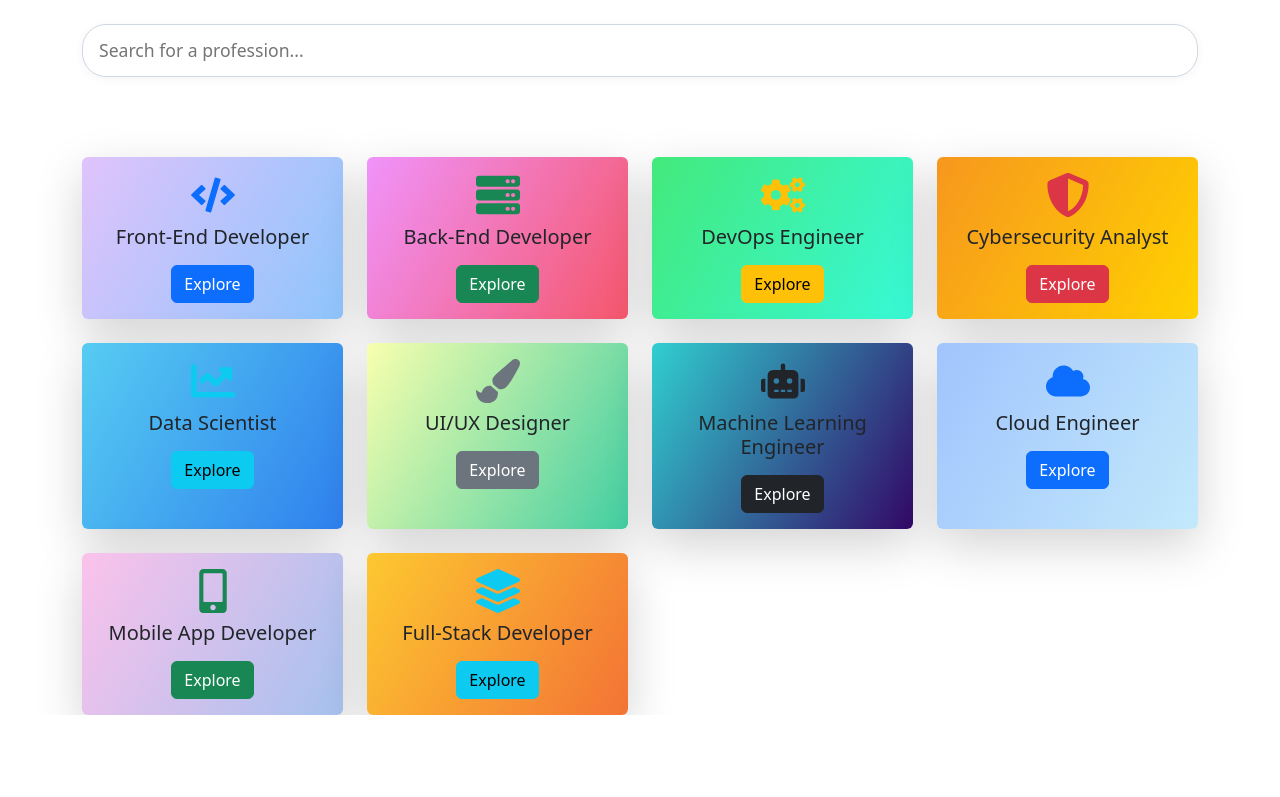
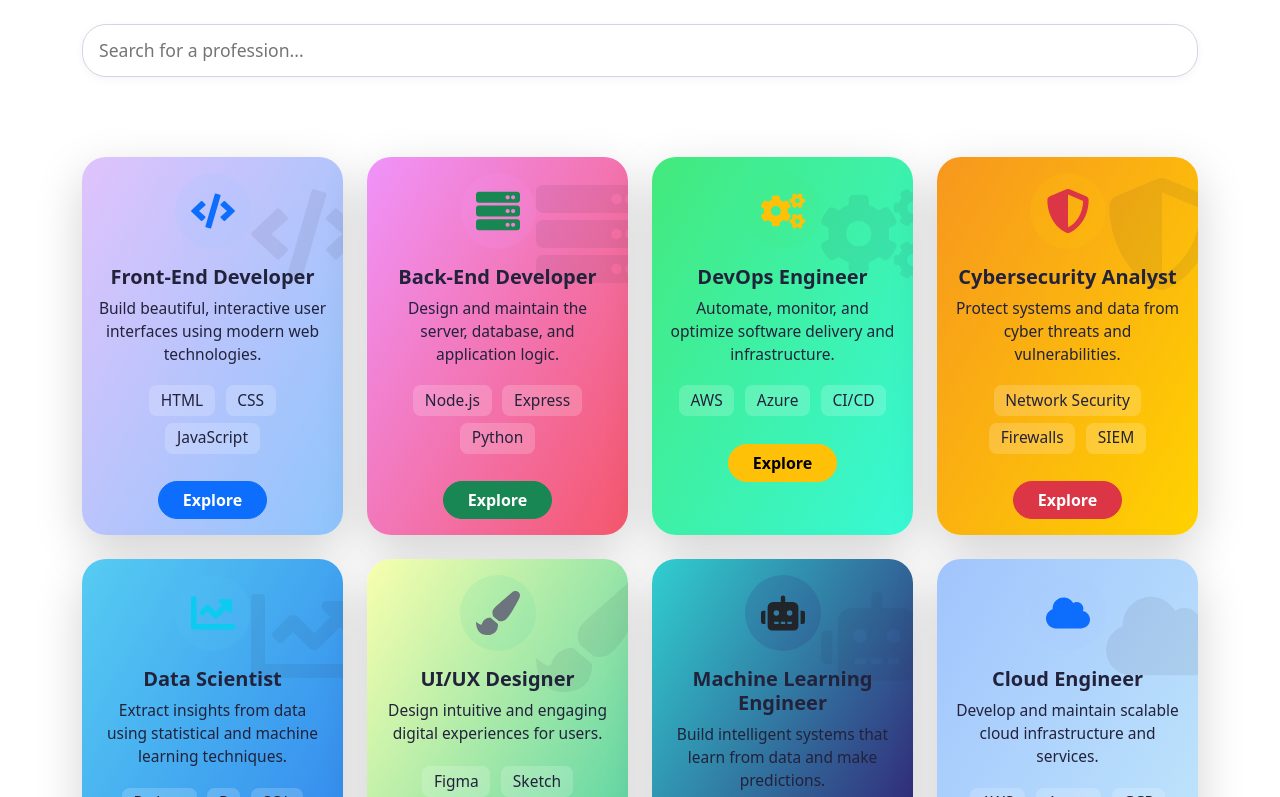
Before and after one commit to wassupitzmaha/hackathon-project, a React (Create React App) app in the folder frontend/: page / in a window 1280 px wide. Shown: the part 703-1500 px from the top of the page. Before the commit the page ends 1418 px from the top, so only its background shows below. Built offline with nearby package versions, Linux system fonts and the light colour scheme.

Commit message:
finally udpated it

```diff
--- a/frontend/src/features/professions/components/Home.jsx
+++ b/frontend/src/features/professions/components/Home.jsx
@@ -4,20 +4,8 @@ import Card from 'react-bootstrap/Card';
 import Button from 'react-bootstrap/Button';
 import Row from 'react-bootstrap/Row';
 import Col from 'react-bootstrap/Col';
-import {
-  FaCode,
-  FaServer,
-  FaCogs,
-  FaShieldAlt,
-  FaChartLine,
-  FaPaintBrush,
-  FaRobot,
-  FaCloud,
-  FaMobileAlt,
-  FaLayerGroup
-} from 'react-icons/fa';
+import { professions } from '../data/professions'; // Import your updated professions array
 import ProfessionSearch from '../data/profession-search.jsx';
-
 
 const heroStyle = {
   background: 'linear-gradient(135deg, #6a82fb 0%, #fc5c7d 100%)',
@@ -76,116 +64,91 @@ function Home() {
         <ProfessionSearch />
 
         <Row xs={1} sm={2} md={3} lg={4} className="g-4" style={cardGridStyle}>
-          <Col>
-            <Card className="h-100 text-center shadow-lg border-0" style={{ background: 'linear-gradient(120deg, #e0c3fc 0%, #8ec5fc 100%)' }}>
-              <Card.Body>
-                <FaCode size={44} className="mb-2 text-primary" />
-                <Card.Title>Front-End Developer</Card.Title>
-                <Button as={Link} to="/FrontEndDeveloper" variant="primary" className="mt-2">
-                  Explore
-                </Button>
-              </Card.Body>
-            </Card>
-          </Col>
-          <Col>
-            <Card className="h-100 text-center shadow-lg border-0" style={{ background: 'linear-gradient(120deg, #f093fb 0%, #f5576c 100%)' }}>
-              <Card.Body>
-                <FaServer size={44} className="mb-2 text-success" />
-                <Card.Title>Back-End Developer</Card.Title>
-                <Button as={Link} to="/BackEndDeveloper" variant="success" className="mt-2">
-                  Explore
-                </Button>
-              </Card.Body>
-            </Card>
-          </Col>
-          <Col>
-            <Card className="h-100 text-center shadow-lg border-0" style={{ background: 'linear-gradient(120deg, #43e97b 0%, #38f9d7 100%)' }}>
-              <Card.Body>
-                <FaCogs size={44} className="mb-2 text-warning" />
-                <Card.Title>DevOps Engineer</Card.Title>
-                <Button as={Link} to="/DevOpsEngineer" variant="warning" className="mt-2">
-                  Explore
-                </Button>
-              </Card.Body>
-            </Card>
-          </Col>
-          <Col>
-            <Card className="h-100 text-center shadow-lg border-0" style={{ background: 'linear-gradient(120deg, #f7971e 0%, #ffd200 100%)' }}>
-              <Card.Body>
-                <FaShieldAlt size={44} className="mb-2 text-danger" />
-                <Card.Title>Cybersecurity Analyst</Card.Title>
-                <Button as={Link} to="/CybersecurityAnalyst" variant="danger" className="mt-2">
-                  Explore
-                </Button>
-              </Card.Body>
-            </Card>
-          </Col>
-          <Col>
-            <Card className="h-100 text-center shadow-lg border-0" style={{ background: 'linear-gradient(120deg, #56ccf2 0%, #2f80ed 100%)' }}>
-              <Card.Body>
-                <FaChartLine size={44} className="mb-2 text-info" />
-                <Card.Title>Data Scientist</Card.Title>
-                <Button as={Link} to="/DataScientist" variant="info" className="mt-2">
-                  Explore
-                </Button>
-              </Card.Body>
-            </Card>
-          </Col>
-          <Col>
-            <Card className="h-100 text-center shadow-lg border-0" style={{ background: 'linear-gradient(120deg, #f8ffae 0%, #43cea2 100%)' }}>
-              <Card.Body>
-                <FaPaintBrush size={44} className="mb-2 text-secondary" />
-                <Card.Title>UI/UX Designer</Card.Title>
-                <Button as={Link} to="/UIUXDesigner" variant="secondary" className="mt-2">
-                  Explore
-                </Button>
-              </Card.Body>
-            </Card>
-          </Col>
-          <Col>
-            <Card className="h-100 text-center shadow-lg border-0" style={{ background: 'linear-gradient(120deg, #30cfd0 0%, #330867 100%)' }}>
-              <Card.Body>
-                <FaRobot size={44} className="mb-2 text-dark" />
-                <Card.Title>Machine Learning Engineer</Card.Title>
-                <Button as={Link} to="/MachineLearningEngineer" variant="dark" className="mt-2">
-                  Explore
-                </Button>
-              </Card.Body>
-            </Card>
-          </Col>
-          <Col>
-            <Card className="h-100 text-center shadow-lg border-0" style={{ background: 'linear-gradient(120deg, #a1c4fd 0%, #c2e9fb 100%)' }}>
-              <Card.Body>
-                <FaCloud size={44} className="mb-2 text-primary" />
-                <Card.Title>Cloud Engineer</Card.Title>
-                <Button as={Link} to="/CloudEngineer" variant="primary" className="mt-2">
-                  Explore
-                </Button>
-              </Card.Body>
-            </Card>
-          </Col>
-          <Col>
-            <Card className="h-100 text-center shadow-lg border-0" style={{ background: 'linear-gradient(120deg, #fbc2eb 0%, #a6c1ee 100%)' }}>
-              <Card.Body>
-                <FaMobileAlt size={44} className="mb-2 text-success" />
-                <Card.Title>Mobile App Developer</Card.Title>
-                <Button as={Link} to="/MobileAppDeveloper" variant="success" className="mt-2">
-                  Explore
-                </Button>
-              </Card.Body>
-            </Card>
-          </Col>
-          <Col>
-            <Card className="h-100 text-center shadow-lg border-0" style={{ background: 'linear-gradient(120deg, #fdc830 0%, #f37335 100%)' }}>
-              <Card.Body>
-                <FaLayerGroup size={44} className="mb-2 text-info" />
-                <Card.Title>Full-Stack Developer</Card.Title>
-                <Button as={Link} to="/FullStackDeveloper" variant="info" className="mt-2">
-                  Explore
-                </Button>
-              </Card.Body>
-            </Card>
-          </Col>
+          {professions.map((p, idx) => {
+            const Icon = p.icon;
+            return (
+              <Col key={p.profession}>
+                <Card
+                  className="h-100 text-center shadow-lg border-0"
+                  style={{
+                    background: p.background,
+                    color: '#22223b',
+                    borderRadius: '1.5rem',
+                    boxShadow: '0 4px 24px rgba(80,80,120,0.10)',
+                    position: 'relative',
+                    overflow: 'hidden'
+                  }}
+                >
+                  {/* Faded Icon Watermark */}
+                  <div
+                    style={{
+                      position: 'absolute',
+                      top: '-20px',
+                      right: '-20px',
+                      opacity: 0.07,
+                      fontSize: '7rem',
+                      pointerEvents: 'none'
+                    }}
+                  >
+                    <Icon />
+                  </div>
+                  <Card.Body style={{ position: 'relative', zIndex: 2 }}>
+                    <div
+                      style={{
+                        display: 'flex',
+                        justifyContent: 'center',
+                        alignItems: 'center',
+                        marginBottom: '1rem'
+                      }}
+                    >
+                      <span
+                        style={{
+                          background: p.iconBg || 'rgba(255,255,255,0.15)',
+                          borderRadius: '50%',
+                          padding: '1rem'
+                        }}
+                      >
+                        <Icon size={44} className={`text-${p.color}`} />
+                      </span>
+                    </div>
+                    <Card.Title style={{ fontWeight: 700 }}>{p.profession}</Card.Title>
+                    {p.description && (
+                      <Card.Text style={{ fontSize: '0.97rem', minHeight: '48px' }}>
+                        {p.description}
+                      </Card.Text>
+                    )}
+                    <div style={{ margin: '0.5rem 0 1rem 0' }}>
+                      {p.skills.map(skill => (
+                        <span
+                          key={skill}
+                          style={{
+                            display: 'inline-block',
+                            margin: '0.2em 0.35em',
+                            background: 'rgba(255,255,255,0.18)',
+                            borderRadius: '0.5em',
+                            padding: '0.25em 0.75em',
+                            fontSize: '0.97rem',
+                            fontWeight: 500
+                          }}
+                        >
+                          {skill}
+                        </span>
+                      ))}
+                    </div>
+                    <Button
+                      as={Link}
+                      to={p.link}
+                      variant={p.color}
+                      className="mt-2 px-4"
+                      style={{ borderRadius: '2em', fontWeight: 600 }}
+                    >
+                      Explore
+                    </Button>
+                  </Card.Body>
+                </Card>
+              </Col>
+            );
+          })}
         </Row>
       </div>
     </div>
```
